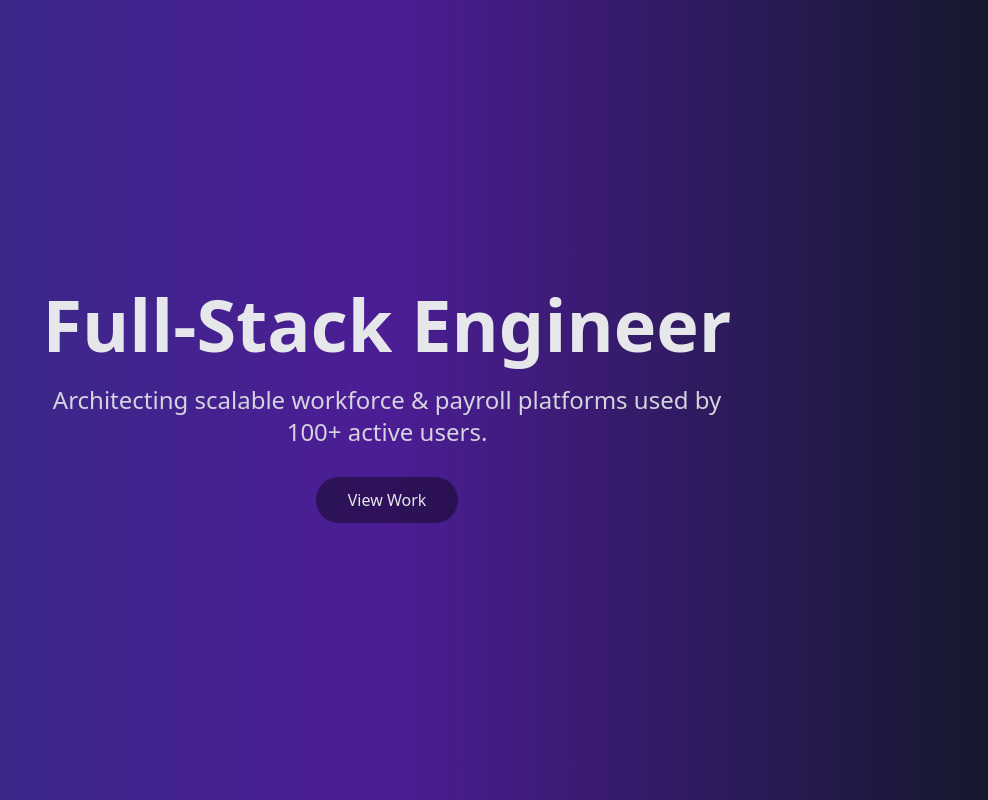
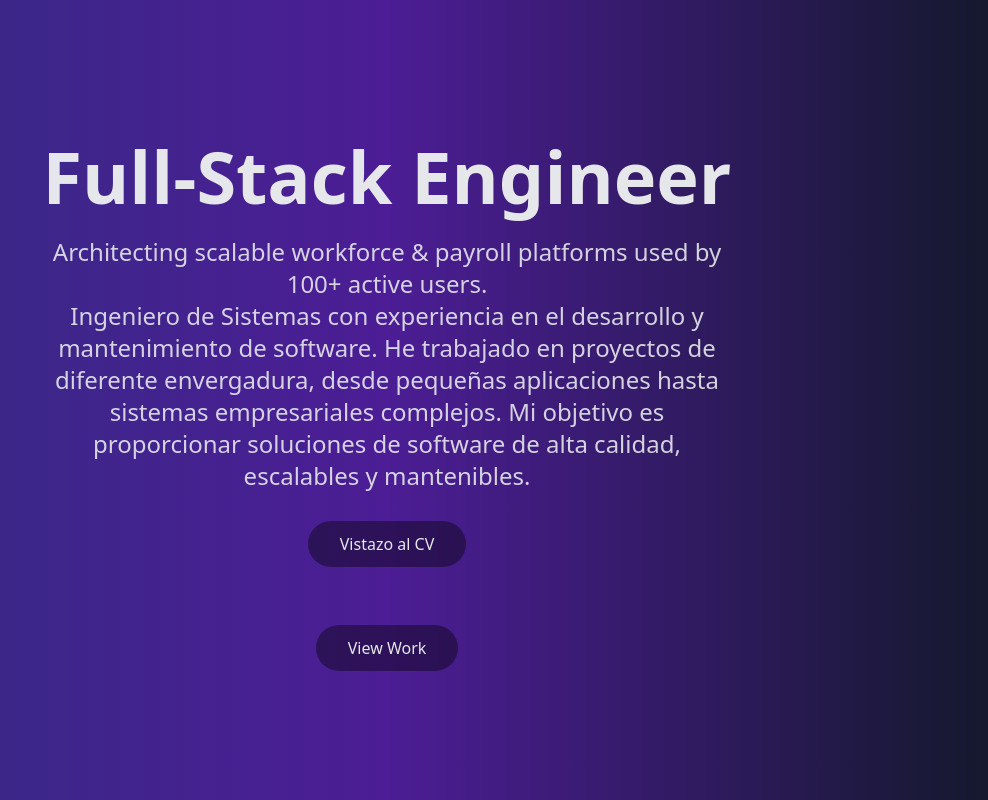
Before and after one commit to zilef2/hdv_ats, a plain HTML site: page index.html in a window 1280 px wide. Shown: the top 800 px of the page, without its empty margins (253-1241 px from the left). Drawn offline with nearby package versions, Linux system fonts and the light colour scheme.

Commit message:
listo con hdv en dropbox

```diff
--- a/index.html
+++ b/index.html
@@ -20,6 +20,16 @@
         <p class="text-xl md:text-2xl max-w-2xl opacity-0 hero-subtitle">
             Architecting scalable workforce &amp; payroll platforms used by 100+ active users.
         </p>
+        <p class="text-xl md:text-2xl max-w-2xl opacity-0 hero-subtitle">
+            Ingeniero de Sistemas con experiencia en el desarrollo y mantenimiento de software. He trabajado en proyectos de
+            diferente envergadura, desde pequeñas aplicaciones hasta sistemas empresariales complejos. Mi objetivo es
+            proporcionar soluciones de software de alta calidad, escalables y mantenibles.
+        </p>
+
+        <div class="my-10 opacity-0 hero-btn">
+            <a class="px-8 py-3 bg-black bg-opacity-40 backdrop-blur rounded-full hover:scale-110 transition transform"
+                href="https://www.dropbox.com/scl/fi/g1wzd51jmre5aruts6878/CV_Alejandro_Madrid_EN.pdf?rlkey=i0b3ptunphzpmpy2zhixg9nfp&e=1&dl=1">Vistazo al CV</a>
+        </div>
         <div class="mt-10 opacity-0 hero-btn">
             <a href="#projects"
                 class="px-8 py-3 bg-black bg-opacity-40 backdrop-blur rounded-full hover:scale-110 transition transform">
```
